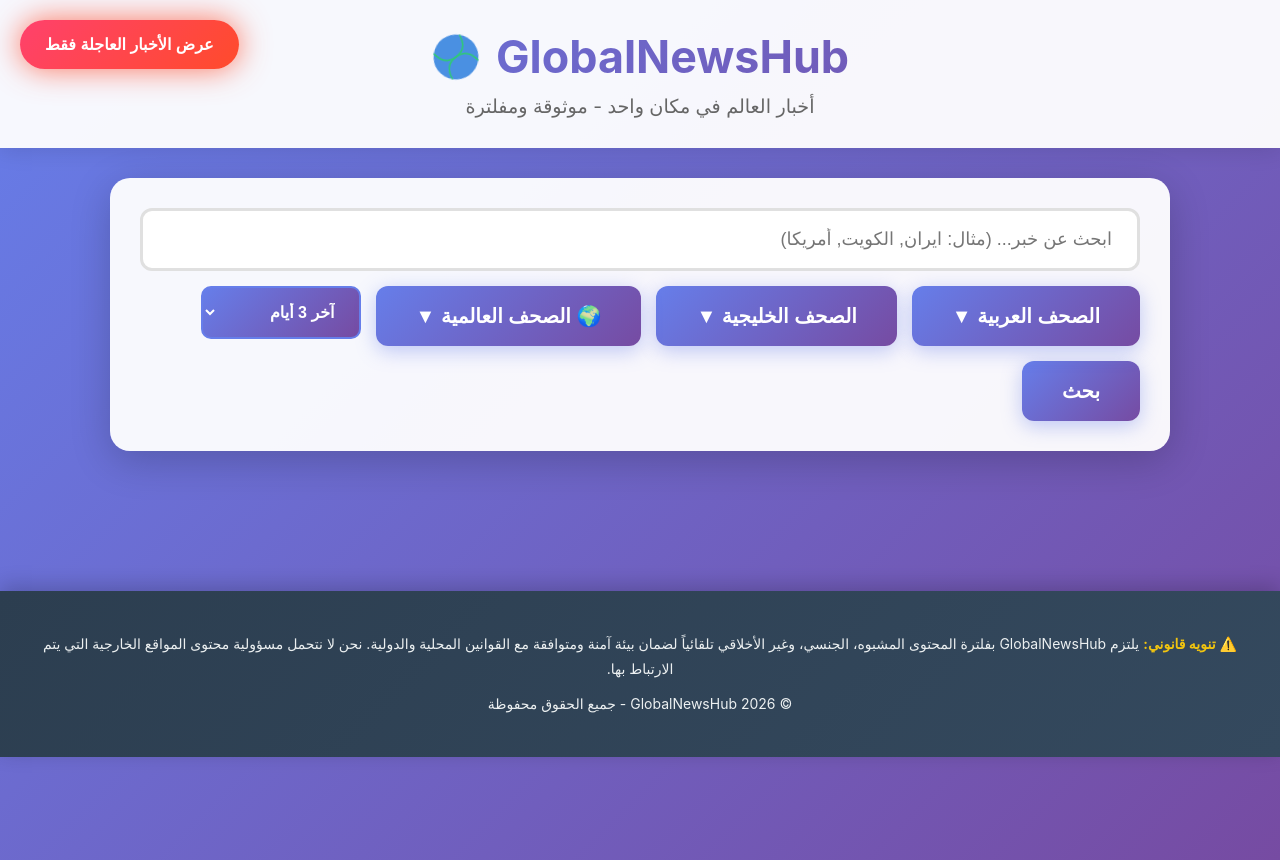
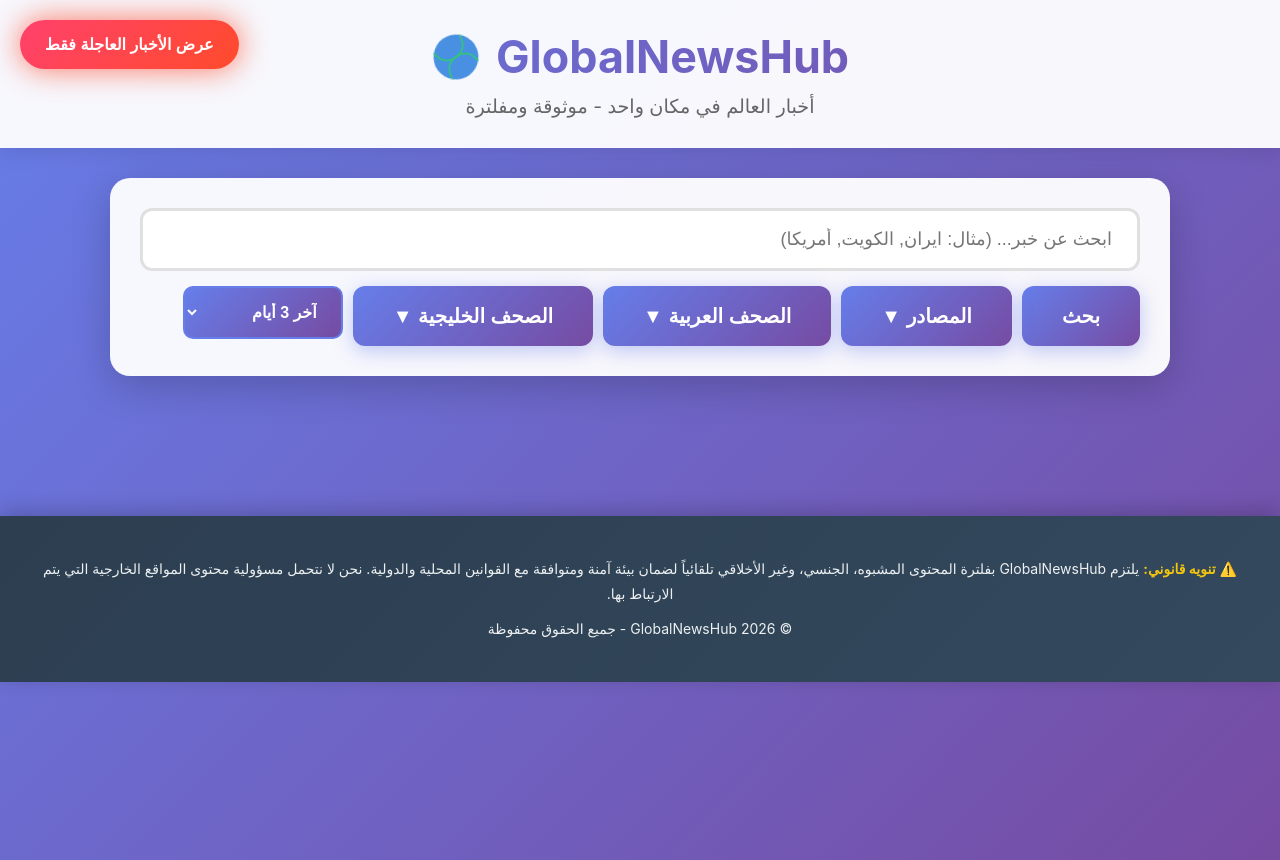
Before and after one commit to marzug9-art/GlobalNewsHub, a React (Create React App) app in the folder frontend/: page / in a window 1280 px wide. Built offline with nearby package versions, Linux system fonts and the light colour scheme.

Commit message:
feat: separate buttons for search sources and direct newspaper links

```diff
--- a/frontend/src/App.js
+++ b/frontend/src/App.js
@@ -4,6 +4,31 @@
 import './App.css';
 
 const API_URL = 'https://globalnewshub-backend.onrender.com/api/search';
+
+// روابط مباشرة للصحف العربية والخليجية
+const ARABIC_NEWSPAPERS = {
+  'الجزيرة': 'https://www.aljazeera.com',
+  'العربية': 'https://www.alarabiya.net',
+  'Sky News Arabia': 'https://www.skynewsarabia.com',
+  'BBC عربي': 'https://www.bbc.com/arabic',
+  'فرانس 24 عربي': 'https://www.france24.com/ar',
+  'RT عربي': 'https://arabic.rt.com',
+  'DW عربي': 'https://www.dw.com/ar',
+  'مونت كارلو': 'https://www.mc-doualiya.com',
+  'عكاظ': 'https://www.okaz.com.sa',
+  'عربي21': 'https://arabi21.com',
+  'القدس العربي': 'https://www.alquds.co.uk'
+};
+
+const GULF_NEWSPAPERS = {
+  'العربية': 'https://www.alarabiya.net',
+  'عكاظ': 'https://www.okaz.com.sa',
+  'Sky News Arabia': 'https://www.skynewsarabia.com',
+  'الخليج': 'https://www.alkhaleej.ae',
+  'البيان': 'https://www.albayan.ae',
+  'الاتحاد': 'https://www.alittihad.ae',
+  'الجزيرة': 'https://www.aljazeera.com'
+};
 
 function App() {
   const [query, setQuery] = useState('');
@@ -17,9 +42,9 @@
   const [showBreakingOnly, setShowBreakingOnly] = useState(false);
 
   // حالات القوائم المنسدلة
-  const [showArabicSources, setShowArabicSources] = useState(false);
-  const [showGulfSources, setShowGulfSources] = useState(false);
-  const [showGlobalSources, setShowGlobalSources] = useState(false);
+  const [showSources, setShowSources] = useState(false);
+  const [showArabicNewspapers, setShowArabicNewspapers] = useState(false);
+  const [showGulfNewspapers, setShowGulfNewspapers] = useState(false);
 
   const searchNews = async () => {
     if (!query.trim() && !showBreakingOnly) return;
@@ -56,7 +81,7 @@
       <div style="font-family: 'Tajawal', sans-serif; direction: rtl; padding: 20px;">
         <h1 style="color: #2c3e50; text-align: center;">${article.title}</h1>
         <div style="background: #f5f7fa; padding: 15px; border-radius: 8px; margin: 20px 0;">
-          <p><strong>📰 المصدر:</strong> ${article.source} | <strong>🌍 الدولة:</strong> ${article.country}</p>
+          <p><strong>📰 المصدر:</strong> ${article.source} | <strong> الدولة:</strong> ${article.country}</p>
           <p><strong>✅ المصداقية:</strong> ${article.credibility}% | <strong>📅 التاريخ:</strong> ${article.published}</p>
         </div>
         <div style="line-height: 1.8; font-size: 16px;">
@@ -77,11 +102,15 @@
     navigator.clipboard.writeText(link).then(() => alert('تم نسخ الرابط بنجاح!'));
   };
 
+  // دالة لاختيار مصدر للبحث
   const selectSource = (sourceName) => {
     setSourceFilter(sourceName);
-    setShowArabicSources(false);
-    setShowGulfSources(false);
-    setShowGlobalSources(false);
+    setShowSources(false);
+  };
+
+  // دالة لفتح موقع الصحيفة في تبويب جديد
+  const openNewspaper = (url) => {
+    window.open(url, '_blank');
   };
 
   return (
@@ -101,69 +130,67 @@
         <div className="search-container">
           <input type="text" placeholder="ابحث عن خبر... (مثال: ايران, الكويت, أمريكا)" value={query} onChange={(e) => setQuery(e.target.value)} onKeyPress={(e) => e.key === 'Enter' && searchNews()} />
 
-          <div style={{ display: 'flex', gap: '15px', flexWrap: 'wrap', alignItems: 'flex-start' }}>
+          <div style={{ display: 'flex', gap: '10px', flexWrap: 'wrap', alignItems: 'flex-start' }}>
 
-            {/* زر الصحف العربية */}
+            {/* زر البحث */}
+            <button onClick={searchNews} disabled={loading} style={{ minWidth: '100px' }}>
+              {loading ? 'جاري...' : 'بحث'}
+            </button>
+
+            {/* زر المصادر (للبحث في الموقع) */}
             <div style={{ position: 'relative' }}>
-              <button className="filter-select" onClick={() => { setShowArabicSources(!showArabicSources); setShowGulfSources(false); setShowGlobalSources(false); }}>
-                 الصحف العربية {showArabicSources ? '▲' : '▼'}
+              <button className="filter-select" onClick={() => { setShowSources(!showSources); setShowArabicNewspapers(false); setShowGulfNewspapers(false); }}>
+                 المصادر {showSources ? '▲' : '▼'}
               </button>
-              {showArabicSources && (
+              {showSources && (
                 <div className="dropdown-menu">
-                  <div style={{ padding: '10px', borderBottom: '2px solid #f0f0f0' }}><strong style={{ color: '#667eea' }}>📰 الصحف العربية</strong></div>
-                  <button className="dropdown-item" onClick={() => selectSource('الجزيرة')}>الجزيرة (قطر)</button>
-                  <button className="dropdown-item" onClick={() => selectSource('العربية')}>العربية (السعودية)</button>
-                  <button className="dropdown-item" onClick={() => selectSource('Sky News Arabia')}>Sky News Arabia (الإمارات)</button>
+                  <div style={{ padding: '10px', borderBottom: '2px solid #f0f0f0' }}><strong style={{ color: '#667eea' }}>🔍 مصادر للبحث</strong></div>
+                  <button className="dropdown-item" onClick={() => selectSource('الجزيرة')}>الجزيرة</button>
+                  <button className="dropdown-item" onClick={() => selectSource('العربية')}>العربية</button>
+                  <button className="dropdown-item" onClick={() => selectSource('Sky News Arabia')}>Sky News Arabia</button>
                   <button className="dropdown-item" onClick={() => selectSource('BBC عربي')}>BBC عربي</button>
-                  <button className="dropdown-item" onClick={() => selectSource('فرانس 24 عربي')}>فرانس 24 عربي</button>
-                  <button className="dropdown-item" onClick={() => selectSource('RT عربي')}>RT عربي</button>
-                  <button className="dropdown-item" onClick={() => selectSource('DW عربي')}>DW عربي</button>
-                  <button className="dropdown-item" onClick={() => selectSource('مونت كارلو')}>مونت كارلو</button>
-                  <button className="dropdown-item" onClick={() => selectSource('عكاظ')}>عكاظ (السعودية)</button>
-                  <button className="dropdown-item" onClick={() => selectSource('الخليج')}>الخليج (الإمارات)</button>
-                  <button className="dropdown-item" onClick={() => selectSource('البيان')}>البيان (الإمارات)</button>
+                  <button className="dropdown-item" onClick={() => selectSource('CNN')}>CNN</button>
+                  <button className="dropdown-item" onClick={() => selectSource('Reuters')}>Reuters</button>
+                  <button className="dropdown-item" onClick={() => selectSource('')}>كل المصادر</button>
                 </div>
               )}
             </div>
 
-            {/* زر الصحف الخليجية */}
+            {/* زر الصحف العربية (روابط مباشرة) */}
             <div style={{ position: 'relative' }}>
-              <button className="filter-select" onClick={() => { setShowGulfSources(!showGulfSources); setShowArabicSources(false); setShowGlobalSources(false); }}>
-                 الصحف الخليجية {showGulfSources ? '▲' : '▼'}
+              <button className="filter-select" onClick={() => { setShowArabicNewspapers(!showArabicNewspapers); setShowSources(false); setShowGulfNewspapers(false); }}>
+                 الصحف العربية {showArabicNewspapers ? '▲' : '▼'}
               </button>
-              {showGulfSources && (
+              {showArabicNewspapers && (
                 <div className="dropdown-menu">
-                  <div style={{ padding: '10px', borderBottom: '2px solid #f0f0f0' }}><strong style={{ color: '#667eea' }}>🏛️ الصحف الخليجية</strong></div>
-                  <button className="dropdown-item" onClick={() => selectSource('العربية')}>العربية (السعودية)</button>
-                  <button className="dropdown-item" onClick={() => selectSource('عكاظ')}>عكاظ (السعودية)</button>
-                  <button className="dropdown-item" onClick={() => selectSource('Sky News Arabia')}>Sky News Arabia (الإمارات)</button>
-                  <button className="dropdown-item" onClick={() => selectSource('الخليج')}>الخليج (الإمارات)</button>
-                  <button className="dropdown-item" onClick={() => selectSource('البيان')}>البيان (الإمارات)</button>
-                  <button className="dropdown-item" onClick={() => selectSource('الجزيرة')}>الجزيرة (قطر)</button>
+                  <div style={{ padding: '10px', borderBottom: '2px solid #f0f0f0' }}><strong style={{ color: '#667eea' }}>📰 الصحف العربية (روابط مباشرة)</strong></div>
+                  {Object.entries(ARABIC_NEWSPAPERS).map(([name, url]) => (
+                    <button key={name} className="dropdown-item" onClick={() => openNewspaper(url)}>
+                       {name}
+                    </button>
+                  ))}
                 </div>
               )}
             </div>
 
-            {/* زر الصحف العالمية */}
+            {/* زر الصحف الخليجية (روابط مباشرة) */}
             <div style={{ position: 'relative' }}>
-              <button className="filter-select" onClick={() => { setShowGlobalSources(!showGlobalSources); setShowArabicSources(false); setShowGulfSources(false); }}>
-                🌍 الصحف العالمية {showGlobalSources ? '▲' : '▼'}
+              <button className="filter-select" onClick={() => { setShowGulfNewspapers(!showGulfNewspapers); setShowSources(false); setShowArabicNewspapers(false); }}>
+                 الصحف الخليجية {showGulfNewspapers ? '▲' : '▼'}
               </button>
-              {showGlobalSources && (
+              {showGulfNewspapers && (
                 <div className="dropdown-menu">
-                  <div style={{ padding: '10px', borderBottom: '2px solid #f0f0f0' }}><strong style={{ color: '#667eea' }}>🌍 الصحف العالمية</strong></div>
-                  <button className="dropdown-item" onClick={() => selectSource('BBC')}>BBC (بريطانيا)</button>
-                  <button className="dropdown-item" onClick={() => selectSource('The Guardian')}>The Guardian (بريطانيا)</button>
-                  <button className="dropdown-item" onClick={() => selectSource('CNN')}>CNN (أمريكا)</button>
-                  <button className="dropdown-item" onClick={() => selectSource('New York Times')}>New York Times (أمريكا)</button>
-                  <button className="dropdown-item" onClick={() => selectSource('AP News')}>AP News (أمريكا)</button>
-                  <button className="dropdown-item" onClick={() => selectSource('Reuters')}>Reuters (عالمي)</button>
-                  <button className="dropdown-item" onClick={() => selectSource('Le Monde')}>Le Monde (فرنسا)</button>
-                  <button className="dropdown-item" onClick={() => selectSource('Deutsche Welle')}>Deutsche Welle (ألمانيا)</button>
+                  <div style={{ padding: '10px', borderBottom: '2px solid #f0f0f0' }}><strong style={{ color: '#667eea' }}>🏛️ الصحف الخليجية (روابط مباشرة)</strong></div>
+                  {Object.entries(GULF_NEWSPAPERS).map(([name, url]) => (
+                    <button key={name} className="dropdown-item" onClick={() => openNewspaper(url)}>
+                       {name}
+                    </button>
+                  ))}
                 </div>
               )}
             </div>
 
+            {/* فلتر التاريخ */}
             <select value={maxDays} onChange={(e) => setMaxDays(Number(e.target.value))} className="filter-select">
               <option value={1}>آخر 24 ساعة</option>
               <option value={3}>آخر 3 أيام</option>
@@ -171,12 +198,12 @@
               <option value={30}>آخر شهر</option>
             </select>
 
-            <button onClick={searchNews} disabled={loading}>{loading ? 'جاري البحث...' : 'بحث'}</button>
           </div>
 
+          {/* عرض المصدر المحدد للبحث */}
           {sourceFilter && (
             <div style={{ marginTop: '15px', padding: '10px 15px', backgroundColor: '#667eea', color: 'white', borderRadius: '8px', display: 'inline-flex', alignItems: 'center', gap: '10px' }}>
-              <span> المصدر المحدد:</span>
+              <span> البحث في:</span>
               <strong>{sourceFilter}</strong>
               <button onClick={() => setSourceFilter('')} style={{ background: 'rgba(255,255,255,0.3)', border: 'none', borderRadius: '50%', width: '24px', height: '24px', cursor: 'pointer', color: 'white', fontSize: '16px', display: 'flex', alignItems: 'center', justifyContent: 'center' }}>×</button>
             </div>
```
